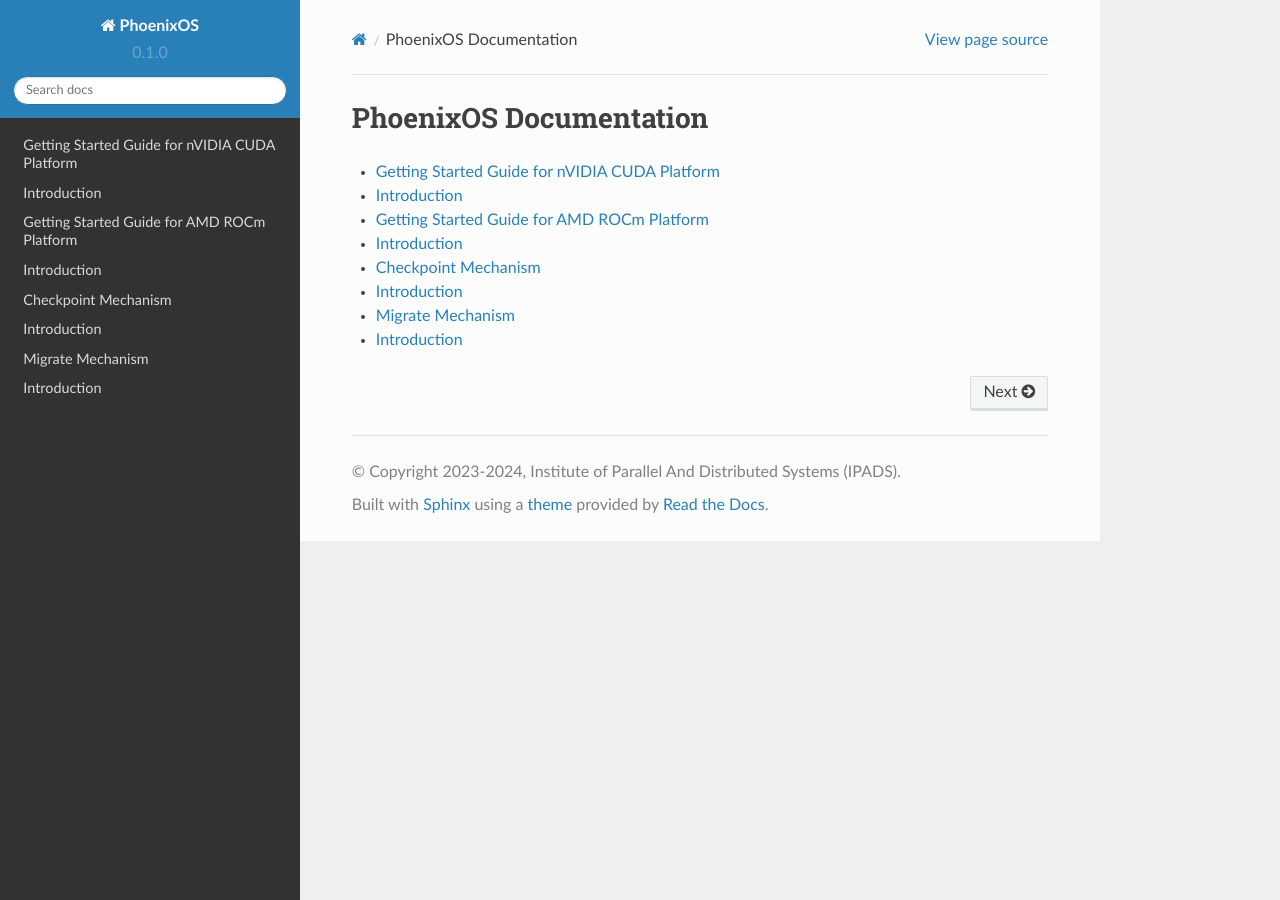
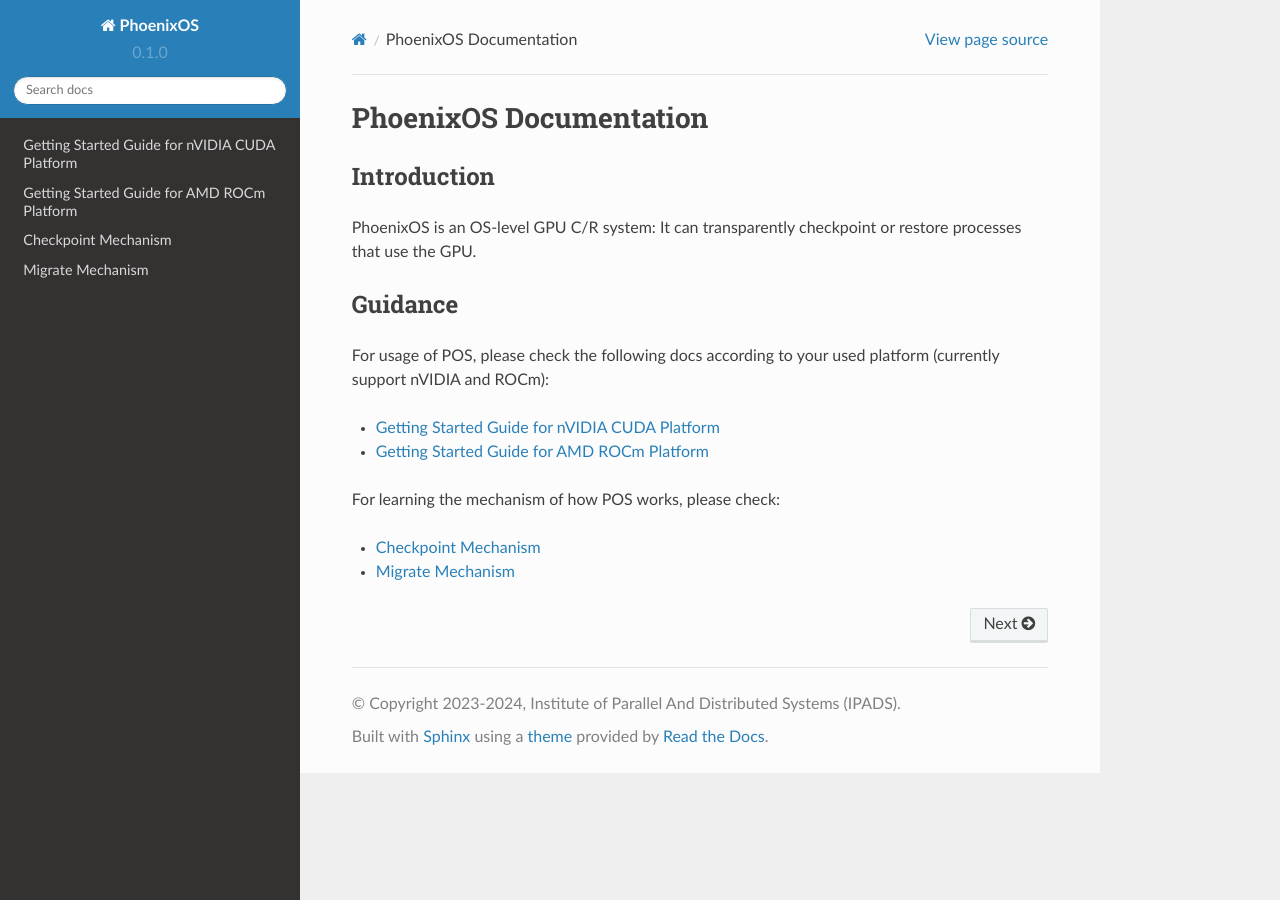
Before and after one commit to PhoenixOS-IPADS/docs, a Sphinx documentation site: the page built from docs/source/index.rst, in a window 1280 px wide. Built offline with Sphinx 7.4.7 and the Read the Docs theme 2.0.0, drawn with Linux system fonts in a browser that asks for light colours.

Commit message:
add basic docs structures

```diff
--- a/docs/source/ckpt/index.rst
+++ b/docs/source/ckpt/index.rst
@@ -2,8 +2,6 @@
 
 Checkpoint Mechanism
 =====================
-
-.. include:: intro.rst
 
 .. toctree::
     :maxdepth: 2
--- a/docs/source/cuda_gsg/index.rst
+++ b/docs/source/cuda_gsg/index.rst
@@ -2,8 +2,6 @@
 
 Getting Started Guide for nVIDIA CUDA Platform
 ===============================================
-
-.. include:: intro.rst
 
 .. toctree::
     :maxdepth: 2
--- a/docs/source/index.rst
+++ b/docs/source/index.rst
@@ -1,12 +1,28 @@
 PhoenixOS Documentation
 =========================
 
+Introduction
+------------
 
+PhoenixOS is an OS-level GPU C/R system: It can transparently checkpoint or restore processes that use the GPU.
+
+
+Guidance
+---------
+
+For usage of POS, please check the following docs according to your used platform (currently support nVIDIA and ROCm):
 
 .. toctree::
    :maxdepth: 1
 
    cuda_gsg/index
    rocm_gsg/index
+
+
+For learning the mechanism of how POS works, please check:
+
+.. toctree::
+   :maxdepth: 1
+
    ckpt/index
    migrate/index
--- a/docs/source/migrate/index.rst
+++ b/docs/source/migrate/index.rst
@@ -2,8 +2,6 @@
 
 Migrate Mechanism
 =====================
-
-.. include:: intro.rst
 
 .. toctree::
     :maxdepth: 2
--- a/docs/source/rocm_gsg/index.rst
+++ b/docs/source/rocm_gsg/index.rst
@@ -2,8 +2,6 @@
 
 Getting Started Guide for AMD ROCm Platform
 ===========================================
-
-.. include:: intro.rst
 
 .. toctree::
     :maxdepth: 2
```
